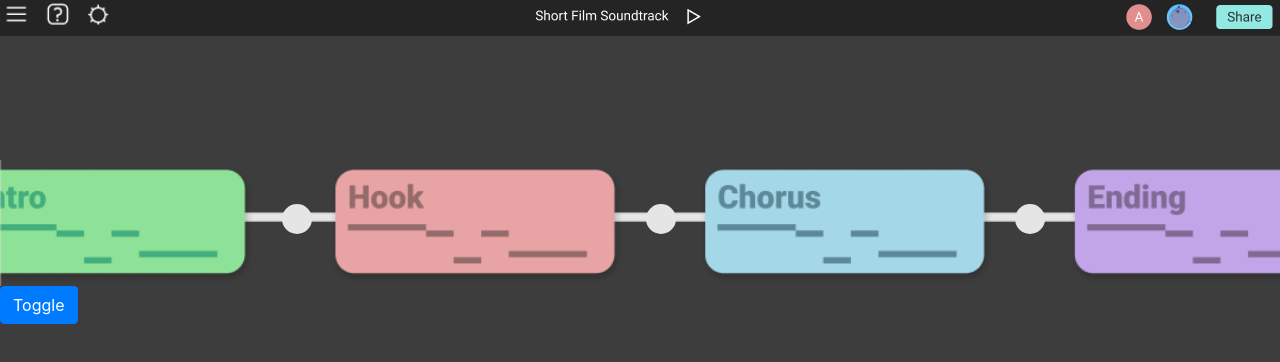
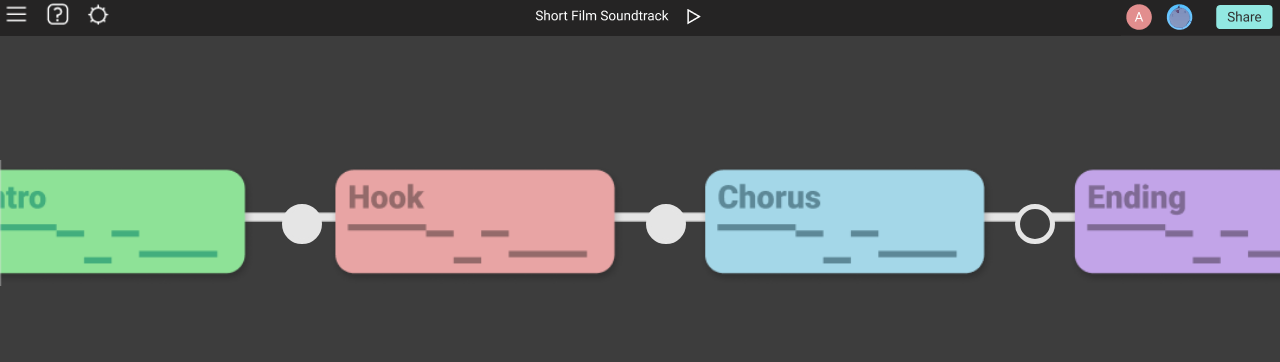
Before and after one commit to tbeckley/Prezcendo, a React (Create React App) app in the folder prezcendo/: page / in a window 1280 px wide. Shown: the top 362 px of the page. Built offline with nearby package versions, Linux system fonts and the light colour scheme.

Commit message:
Removed toggle; empty node; edited state

```diff
--- a/prezcendo/src/App.js
+++ b/prezcendo/src/App.js
@@ -2,9 +2,8 @@ import "bootstrap/dist/css/bootstrap.min.css";
 import React, { Component } from "react";
 import { connect } from "react-redux";
 
-import {
+import ContainerComponent, {
   HeaderComponent,
-  ContainerComponent,
 } from "./components/mainPageComponents";
 
 function mapStateToProps() {
--- a/prezcendo/src/components/mainPageComponents.js
+++ b/prezcendo/src/components/mainPageComponents.js
@@ -1,7 +1,9 @@
 import React from "react";
+import PropTypes from "prop-types";
+import { connect } from "react-redux";
 import "../css/App.css";
 
-import { Button, Tooltip, Modal, ModalHeader, ModalBody } from "reactstrap";
+import { Tooltip, Modal, ModalHeader, ModalBody } from "reactstrap";
 import EditingPage from "./algorithmInterface/editingPage";
 
 export class HeaderComponent extends React.Component {
@@ -28,14 +30,25 @@ export class HeaderComponent extends React.Component {
   }
 }
 
-export const ContainerComponent = () => {
-  const [bridgeEditorOpen, setBridgeEditorOpen] = React.useState(false);
-  const [bridgeVersionA, setBridgeVersionA] = React.useState(true);
-  //   const [prototypeVersion, setPrototypeVersion] = React.useState("1");
-  const [tooltipOpen, setTooltipOpen] = React.useState(false);
+function mapStateToProps(state) {
+  return {
+    transitionEmpty: state.bridges[0].revisions.length == 0,
+  };
+}
 
-  const toggle = () => setTooltipOpen(!tooltipOpen);
+class ContainerComponent extends React.Component {
+  constructor(props) {
+      super(props);
 
+      this.state={
+        transitionEditorOpen: false,
+        transitionTipOpen: false,
+      };
+  }
+
+  toggle = () => this.setState({ transitionTipOpen: !this.state.transitionTipOpen});
+
+  render() {
     return (
       <div className="App-container">
         <div style={{ position: "relative" }}>
@@ -44,33 +57,38 @@ export const ContainerComponent = () => {
             style={{ height: "auto", width: "100%" }}
             alt="blocks"
           />
-        <button className="App-bridge-button left" />
-        <button className="App-bridge-button middle" />
+          <button className="App-transition-button left" />
+          <button className="App-transition-button middle" />
           <button
-          className="App-bridge-button right"
-          onClick={() => setBridgeEditorOpen(true)}
+            className={ this.props.transitionEmpty ? "App-transition-button right empty" : "App-transition-button right"}
+            onClick={() => this.setState({transitionEditorOpen: true})}
             id="TooltipBridge"
           />
-        <Tooltip placement="bottom" isOpen={tooltipOpen} target="TooltipBridge" toggle={toggle}>
-          Add a bridge
+          <Tooltip placement="bottom" isOpen={this.state.transitionTipOpen} target="TooltipBridge" toggle={this.toggle}>
+            Add a transition
           </Tooltip>
         </div>
-      <Button color={"primary"} onClick={ () => setBridgeVersionA(!bridgeVersionA)} >Toggle</Button>
         <Modal
-        isOpen={bridgeEditorOpen}
-        toggle={() => setBridgeEditorOpen(false)}
+          isOpen={this.state.transitionEditorOpen}
+          toggle={() => this.setState({transitionEditorOpen: false})}
           centered
         >
-        <ModalHeader toggle={() => setBridgeEditorOpen(false)}>
-          Version { bridgeVersionA ? "A" : "B"}
+          <ModalHeader toggle={() => this.setState({transitionEditorOpen: false})}>
+            TOOLBAR
           </ModalHeader>
           <ModalBody>
             <EditingPage
-            onExit={() => setBridgeEditorOpen(false)}
-            bridgeVersionA={ bridgeVersionA }
+              onExit={() => this.setState({transitionEditorOpen: false})}
             />
           </ModalBody>
         </Modal>
       </div>
     );
+  }
+}
+
+ContainerComponent.propTypes = {
+  transitionEmpty: PropTypes.object,
 };
+
+export default connect(mapStateToProps)(ContainerComponent);
--- a/prezcendo/src/constants.js
+++ b/prezcendo/src/constants.js
@@ -20,3 +20,30 @@ export const SCALE_TYPES = {
     NATRUAL: 1,
     SHARP: 2
 };
+
+export const DEFAULT_TRANSITION = {
+    id: 0,
+    prevBlockID: 0,
+    nextBlockID: 0,
+    currentParameters: {
+        happySad:  0.5,
+        simpleComplex: 0.5,
+        duration: 5 // seconds
+    },
+    scale: [SCALE_NOTES.C, SCALE_TYPES.NATRUAL],
+    previousBars: [], // TBD
+    nextBars: [], // TBD
+    revisions: [], // family tree / generations / children
+    currentTransition: null,
+};
+
+export const DEFAULT_REVISION = {
+    id: 0,
+    param: {
+        happySad:  0.5,
+        simpleComplex: 0.5,
+        duration: 5 // seconds
+    },
+    offspring: [], // midi files of offspring
+    successfulChild: -1
+};
--- a/prezcendo/src/css/App.css
+++ b/prezcendo/src/css/App.css
@@ -32,29 +32,33 @@
   color: #61dafb;
 }
 
-.App-bridge-button {
+.App-transition-button {
   border-radius: 50%;
   background-color: var(--grey-light);
-  border: none;
+  border: 5px solid var(--grey-light);
   padding: 15px;
   z-index: 1;
   position: absolute;
   top: 35%;
 }
 
-.App-bridge-button:hover {
+.App-transition-button:hover {
   box-shadow: 0 0 3pt 2pt #92e8e2;
 }
 
-.App-bridge-button.left {
+.App-transition-button.empty {
+  background-color: var(--grey-medium);
+}
+
+.App-transition-button.left {
   left: 22%;
 }
 
-.App-bridge-button.middle {
+.App-transition-button.middle {
   left: 50.5%;
 }
 
-.App-bridge-button.right {
+.App-transition-button.right {
   left: 79.3%;
 }
 
@@ -108,5 +112,5 @@
 }
 
 body {
-  background-color: #3d3d3d;
+  background-color: var(--grey-medium);
 }
--- a/prezcendo/src/store/defaultState.js
+++ b/prezcendo/src/store/defaultState.js
@@ -5,8 +5,8 @@ export default {
     bridges: [
         {
             id: 0,
-            startBlockID: 0,
-            endBlockID: 0,
+            prevBlockID: 0,
+            nextBlockID: 0,
             currentParameters: {
                 happySad:  0.5,
                 simpleComplex: 0.5,
@@ -15,7 +15,7 @@ export default {
             scale: [SCALE_NOTES.C, SCALE_TYPES.NATRUAL],
             previousBars: [], // TBD
             nextBars: [], // TBD
-            revisions: []
+            revisions: [] // family tree / generations / children
         }
     ],
     songSettings: {
```
Lines whose indentation alone changed are shown as unchanged.
